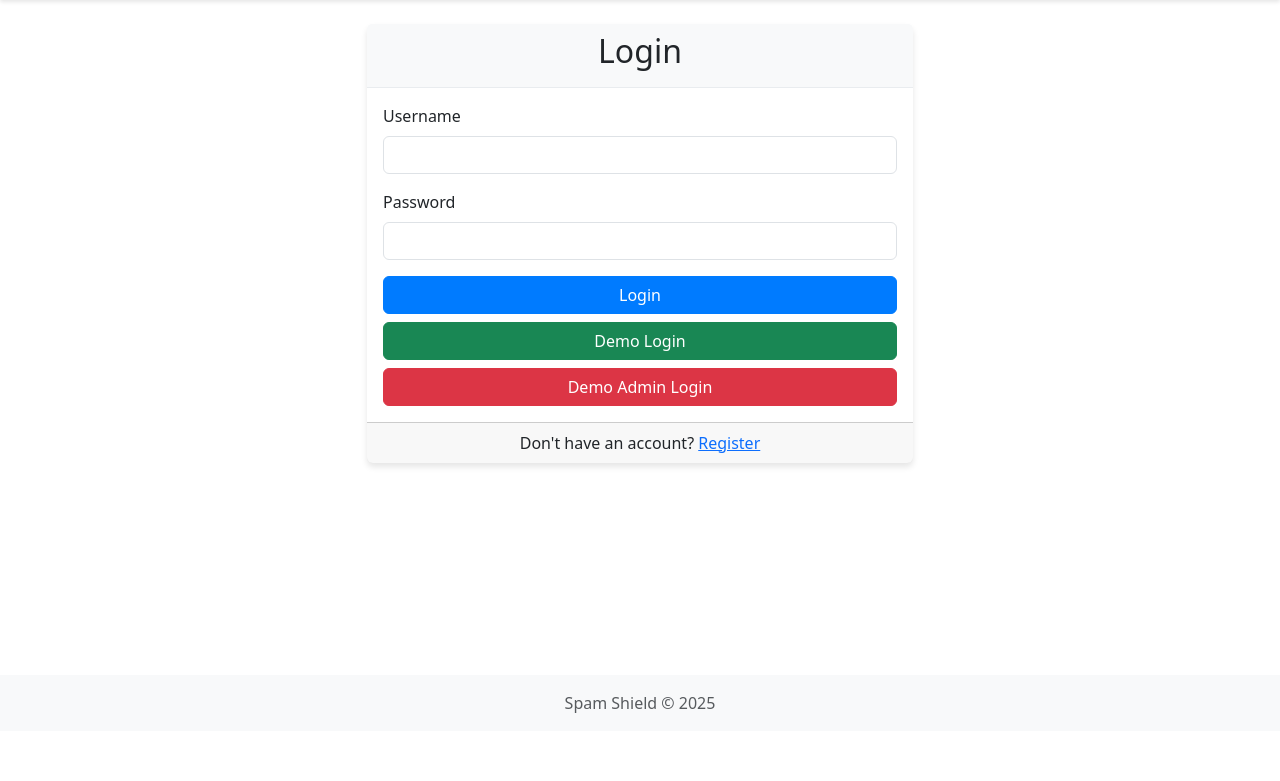
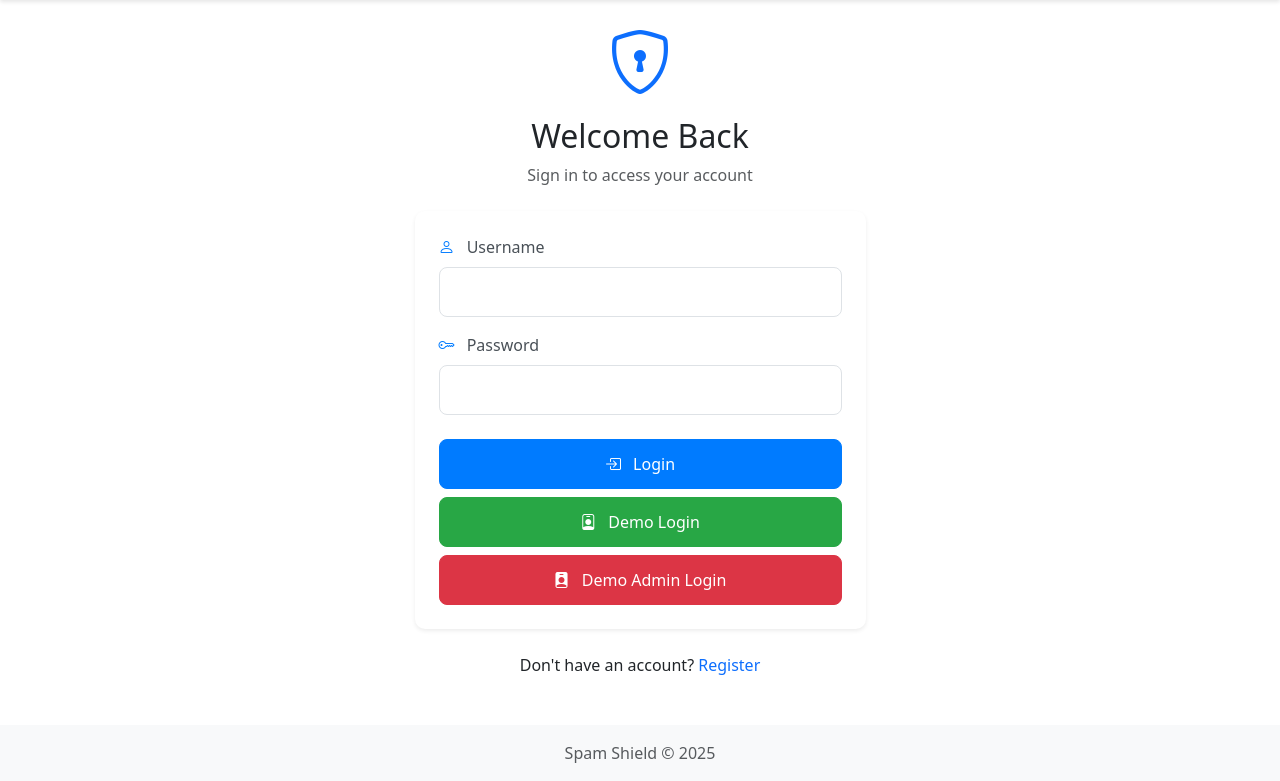
Before and after one commit to loka1/Spam-Shield, a Flask app: page /login in a window 1280 px wide. Shown: the part 69-850 px from the top of the page. Before the commit the page ends 782 px from the top, so only its background shows below. Run offline with Flask 3, Linux system fonts and the light colour scheme.

Commit message:
Refine authentication pages with enhanced visual design and Bootstrap icons

```diff
--- a/static/css/style.css
+++ b/static/css/style.css
@@ -197,3 +197,79 @@ body {
     font-weight: 500;
     margin-left: 0.3rem;
 }
+
+/* Auth pages styling */
+.form-control-lg {
+    padding: 0.75rem 1rem;
+    font-size: 1rem;
+}
+
+.form-control:focus {
+    border-color: #80bdff;
+    box-shadow: 0 0 0 0.2rem rgba(0, 123, 255, 0.25);
+}
+
+.form-label {
+    font-weight: 500;
+    color: #495057;
+}
+
+.form-label i {
+    margin-right: 0.5rem;
+    color: #007bff;
+}
+
+.card.shadow-sm {
+    border: none;
+    border-radius: 10px;
+    box-shadow: 0 0.125rem 0.25rem rgba(0, 0, 0, 0.075);
+}
+
+.card.shadow-sm:hover {
+    box-shadow: 0 0.5rem 1rem rgba(0, 0, 0, 0.15);
+    transition: box-shadow 0.3s ease;
+}
+
+.display-1 {
+    font-size: 4rem;
+    color: #007bff;
+}
+
+.btn-lg {
+    padding: 0.75rem 1.25rem;
+    font-size: 1rem;
+}
+
+.btn-lg i {
+    margin-right: 0.5rem;
+}
+
+/* Demo buttons */
+#demo-login-btn {
+    background-color: #28a745;
+    border-color: #28a745;
+}
+
+#demo-login-btn:hover {
+    background-color: #218838;
+    border-color: #1e7e34;
+}
+
+#demo-admin-login-btn {
+    background-color: #dc3545;
+    border-color: #dc3545;
+}
+
+#demo-admin-login-btn:hover {
+    background-color: #c82333;
+    border-color: #bd2130;
+}
+
+/* Links */
+a.text-primary {
+    text-decoration: none;
+}
+
+a.text-primary:hover {
+    text-decoration: underline;
+}
--- a/templates/login.html
+++ b/templates/login.html
@@ -4,31 +4,45 @@
 
 {% block content %}
 <div class="row justify-content-center">
-    <div class="col-md-6">
-        <div class="card">
-            <div class="card-header">
-                <h2 class="text-center">Login</h2>
-            </div>
-            <div class="card-body">
+    <div class="col-md-6 col-lg-5">
+        <div class="text-center mb-4">
+            <i class="bi bi-shield-lock display-1 text-primary"></i>
+            <h2 class="mt-3">Welcome Back</h2>
+            <p class="text-muted">Sign in to access your account</p>
+        </div>
+
+        <div class="card shadow-sm">
+            <div class="card-body p-4">
                 <form id="login-form">
                     <div class="mb-3">
-                        <label for="username" class="form-label">Username</label>
-                        <input type="text" class="form-control" id="username" required>
+                        <label for="username" class="form-label">
+                            <i class="bi bi-person"></i> Username
+                        </label>
+                        <input type="text" class="form-control form-control-lg" id="username" required>
                     </div>
-                    <div class="mb-3">
-                        <label for="password" class="form-label">Password</label>
-                        <input type="password" class="form-control" id="password" required>
+                    <div class="mb-4">
+                        <label for="password" class="form-label">
+                            <i class="bi bi-key"></i> Password
+                        </label>
+                        <input type="password" class="form-control form-control-lg" id="password" required>
                     </div>
                     <div class="d-grid gap-2">
-                        <button type="submit" class="btn btn-primary">Login</button>
-                        <button type="button" id="demo-login-btn" class="btn btn-success">Demo Login</button>
-                        <button type="button" id="demo-admin-login-btn" class="btn btn-danger">Demo Admin Login</button>
+                        <button type="submit" class="btn btn-primary btn-lg">
+                            <i class="bi bi-box-arrow-in-right"></i> Login
+                        </button>
+                        <button type="button" id="demo-login-btn" class="btn btn-success btn-lg">
+                            <i class="bi bi-person-badge"></i> Demo Login
+                        </button>
+                        <button type="button" id="demo-admin-login-btn" class="btn btn-danger btn-lg">
+                            <i class="bi bi-person-badge-fill"></i> Demo Admin Login
+                        </button>
                     </div>
                 </form>
             </div>
-            <div class="card-footer text-center">
-                <p class="mb-0">Don't have an account? <a href="{{ url_for('frontend_register') }}">Register</a></p>
-            </div>
+        </div>
+
+        <div class="text-center mt-4">
+            <p class="mb-0">Don't have an account? <a href="{{ url_for('frontend_register') }}" class="text-primary">Register</a></p>
         </div>
     </div>
 </div>
```
Also changed, not shown: templates/register.html (+33 -19 lines).
